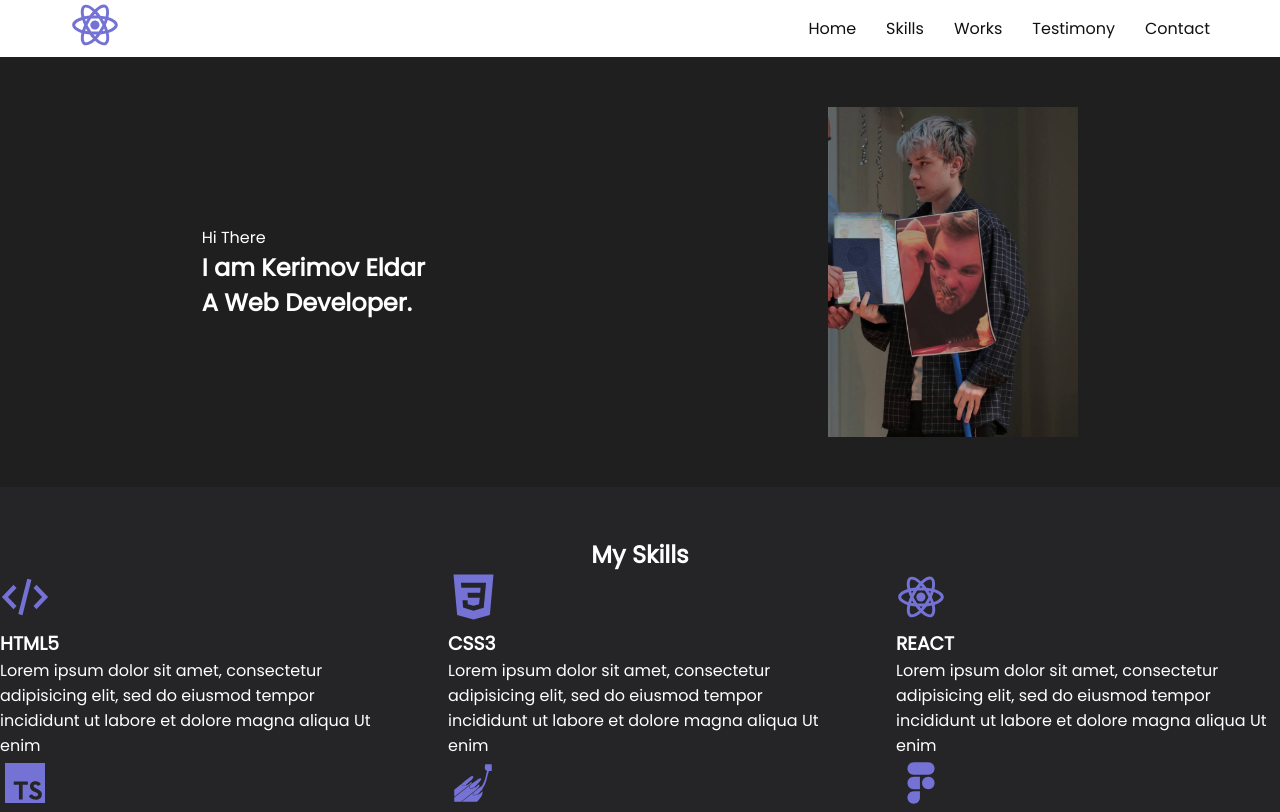
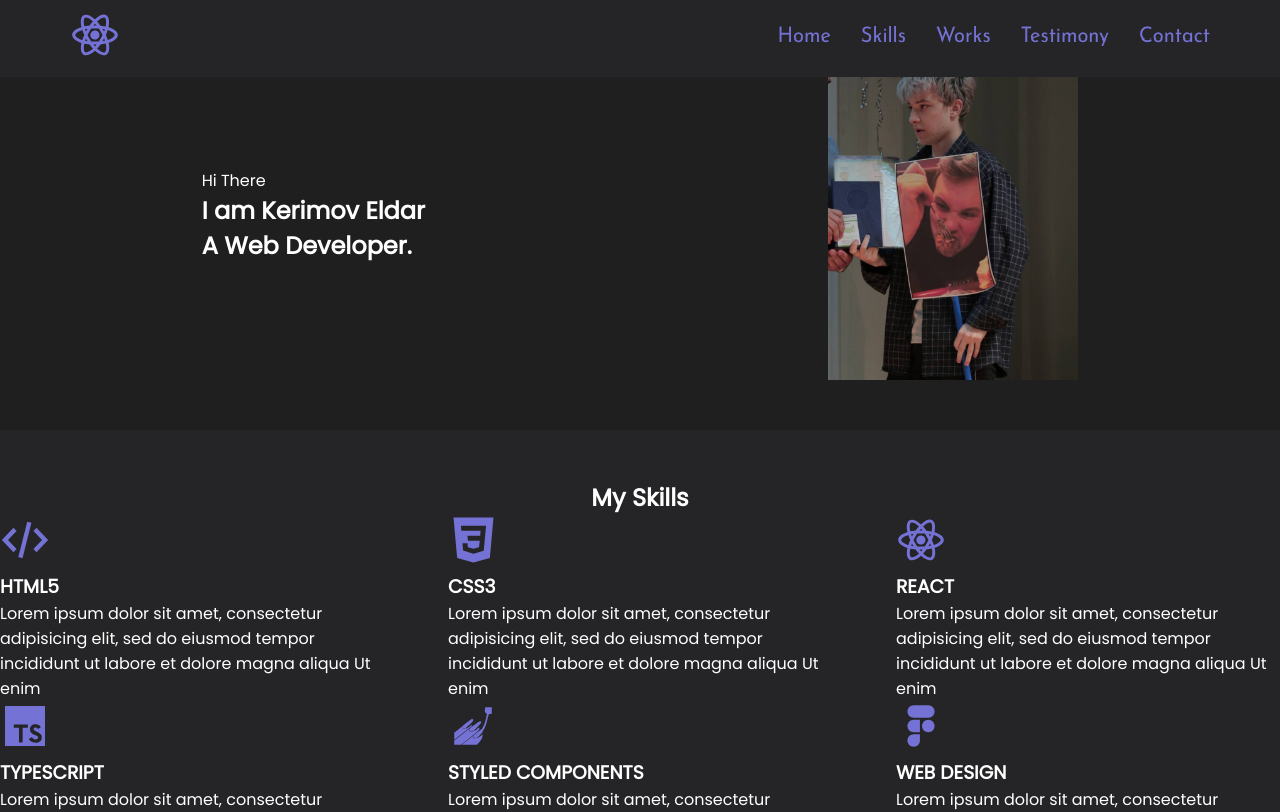
Before and after one commit to ssdsldd/portfolio, a React app: page / in a window 1280 px wide. Shown: the top 812 px of the page. Built offline with nearby package versions, Linux system fonts and the light colour scheme.

Commit message:
add style for header

```diff
--- /dev/null
+++ b/src/components/menu/HeaderMenu.tsx
@@ -0,0 +1,99 @@
+import React from "react";
+import styled from "styled-components";
+import { theme } from "../../styles/Theme";
+
+export const HeaderMenu = (props: {items: Array<string>}) => {
+    return (
+        <StyledNav>
+            <MenuList>
+                {
+                    props.items.map((item, index) => {
+                        return (
+                            <MenuItem key={index}>
+                                <MenuLink href="#">
+                                    {item}
+                                    <Mask>
+                                        <span>{item}</span>
+                                    </Mask>
+                                    <Mask>
+                                        <span>{item}</span>
+                                    </Mask>
+                                </MenuLink>
+                            </MenuItem>
+                        )
+                    })
+                }
+            </MenuList>
+        </StyledNav>
+    )
+}
+
+
+const StyledNav = styled.nav`
+    ul{
+        display: flex;
+        gap: 30px;
+        list-style: none;
+    }
+`
+
+const MenuList = styled.ul`
+    margin: 0;
+    padding: 0;
+`
+
+
+
+const MenuLink = styled.a`
+
+    text-align: center;
+    font-family: 'Josefin Sans', sans-serif;
+    font-size: 20px;
+    font-weight: 400;
+    color: transparent;
+`
+const Mask = styled.span`
+    color: ${theme.color.accent};
+    position: absolute;
+    display: inline-block;
+    top: 0;
+    left: 0;
+    height: 50%;
+    overflow-y: hidden;
+    & + & {
+        top: 50%;
+        span {
+            display: inline-block;
+            transform: translateY(-61%);
+        }
+    }
+`
+
+const MenuItem = styled.li`
+    position: relative;
+
+    &:hover{
+        ${Mask}{
+            color: ${theme.color.font};
+            transform: skewX(15deg) translateX(2px);
+            & + ${Mask}{
+                transform: skewX(15deg) translateX(-2px);
+            }
+        }
+        &::before{
+            transform: scale(1);
+        }
+    }
+
+    &::before{
+        content: '';
+        position: absolute;
+        z-index: 2;
+        height: 1.5px;
+        top: 44%;
+        left: -10px;
+        right: -10px;
+        background-color: ${theme.color.accent};
+        transform: scale(0);
+    }
+`
--- a/src/layouts/header/Header.tsx
+++ b/src/layouts/header/Header.tsx
@@ -1,9 +1,10 @@
 import React from "react";
 import styled from "styled-components";
-import { Menu } from "../../components/menu/Menu";
 import { Logo } from "../../components/logo/Logo";
 import { Container } from "../../components/Container";
 import { StyledFlexWrapper } from "../../components/FlexWrapper";
+import { HeaderMenu } from "../../components/menu/HeaderMenu";
+import { theme } from "../../styles/Theme";
 
 const menuItems = ['Home', 'Skills', 'Works', 'Testimony', 'Contact'];
 
@@ -13,7 +14,7 @@ export const Header = () => {
             <Container>
                 <StyledFlexWrapper align="center" justify="space-between">
                     <Logo/>
-                    <Menu items = {menuItems}/>
+                    <HeaderMenu items = {menuItems}/>
                 </StyledFlexWrapper>
             </Container>
         </StyledHeader>
@@ -21,8 +22,10 @@ export const Header = () => {
 }
 
 const StyledHeader = styled.header`
-    a{
-        color: #111;
-    }
-
+    background-color: ${theme.color.secondaryBg};
+    position: fixed;
+    top: 0;
+    left: 0;
+    right: 0;
+    padding: 10px 0;
 `
```
